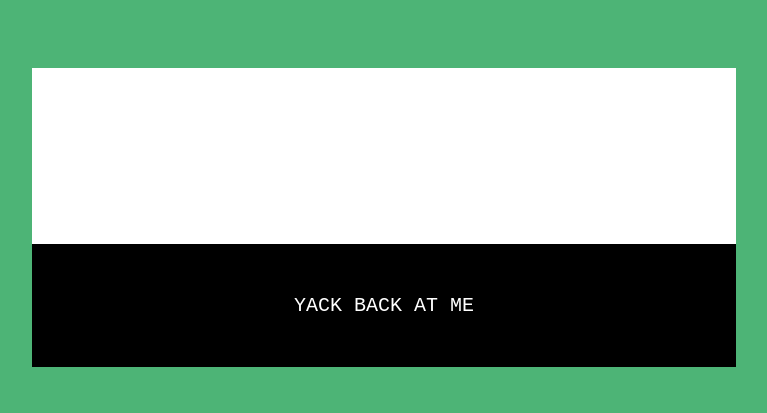
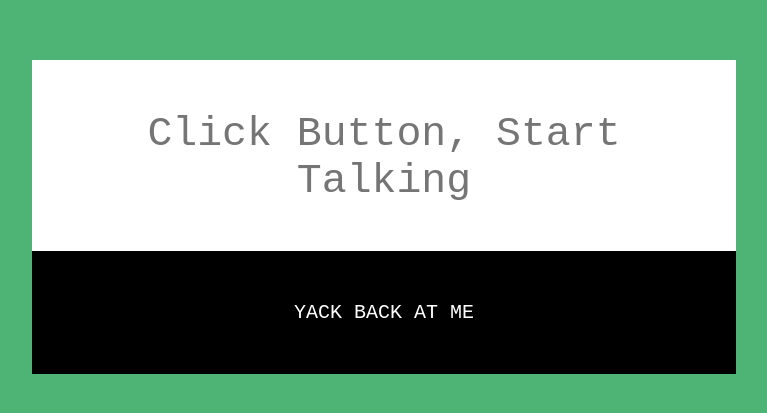
Before and after one commit to zethussuen/yakbak, a plain HTML site: page index.html in a window 1280 px wide. Shown: the part 183-596 px from the top of the page, without its empty margins (264-1031 px from the left). Drawn offline with Linux system fonts and the light colour scheme.

Commit message:
Placeholder text

```diff
--- a/index.html
+++ b/index.html
@@ -13,7 +13,7 @@
       <div id="content">
 <!--        <h1 id="about">YAK</h1>-->
         <div id="speech-content-elements">
-          <textarea id="speech-page-content" class="resizo" name="pageContent"></textarea>
+          <textarea id="speech-page-content" class="resizo" name="pageContent" placeholder="Click Button, Start Talking"></textarea>
           <br />
           <button class="speech-content-mic speech-mic">YACK BACK AT ME</button>
         </div>
@@ -28,7 +28,7 @@
     <script type="text/javascript">
 //    	$("#fittext1").fitText();
 //    	$("#fittext2").fitText(1.2);
-    	$("#speech-page-content").fitText(1.2);
+    	$("#speech-page-content").fitText(1.6);
     </script>
   </body>
 </html>
```
